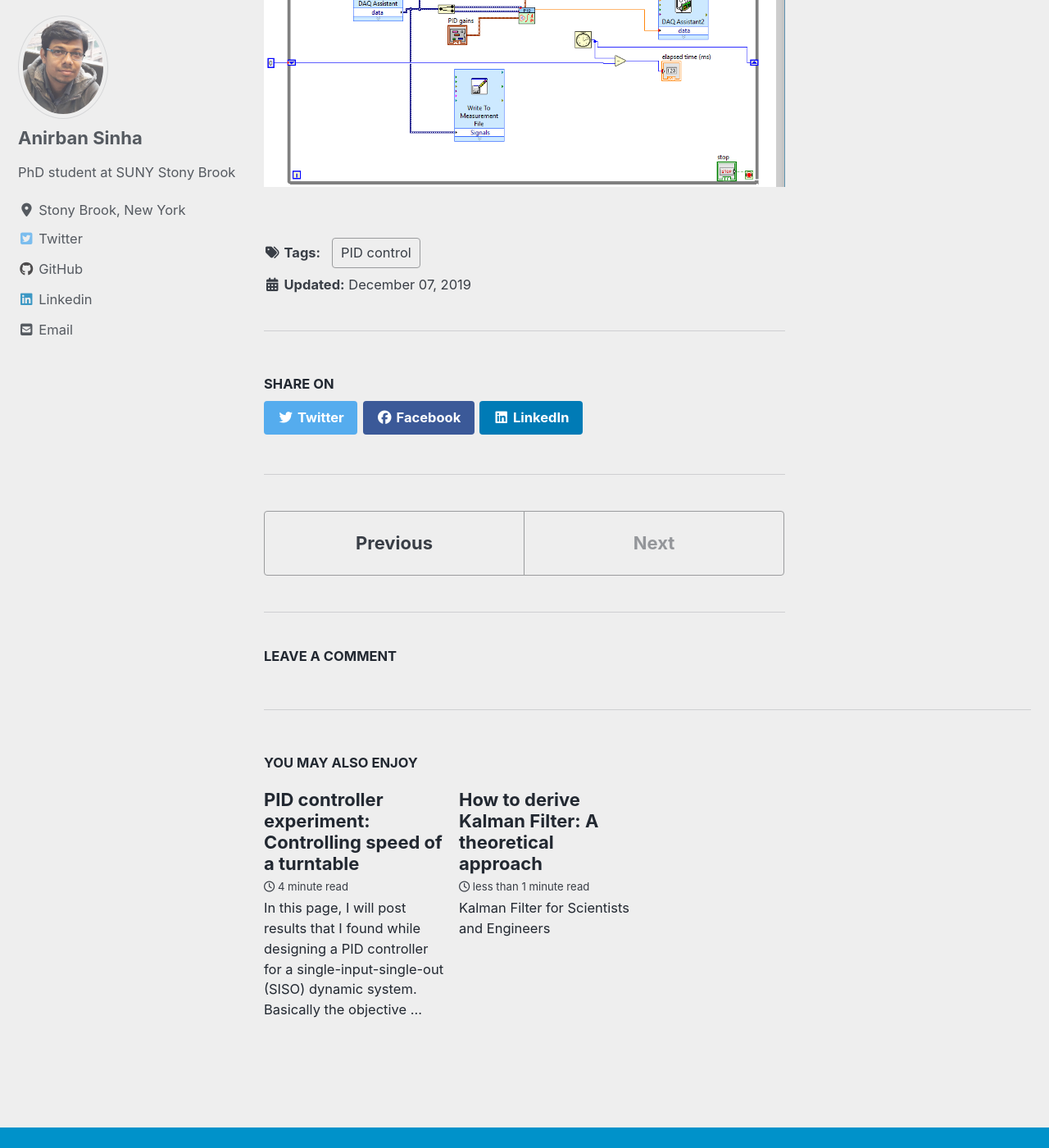
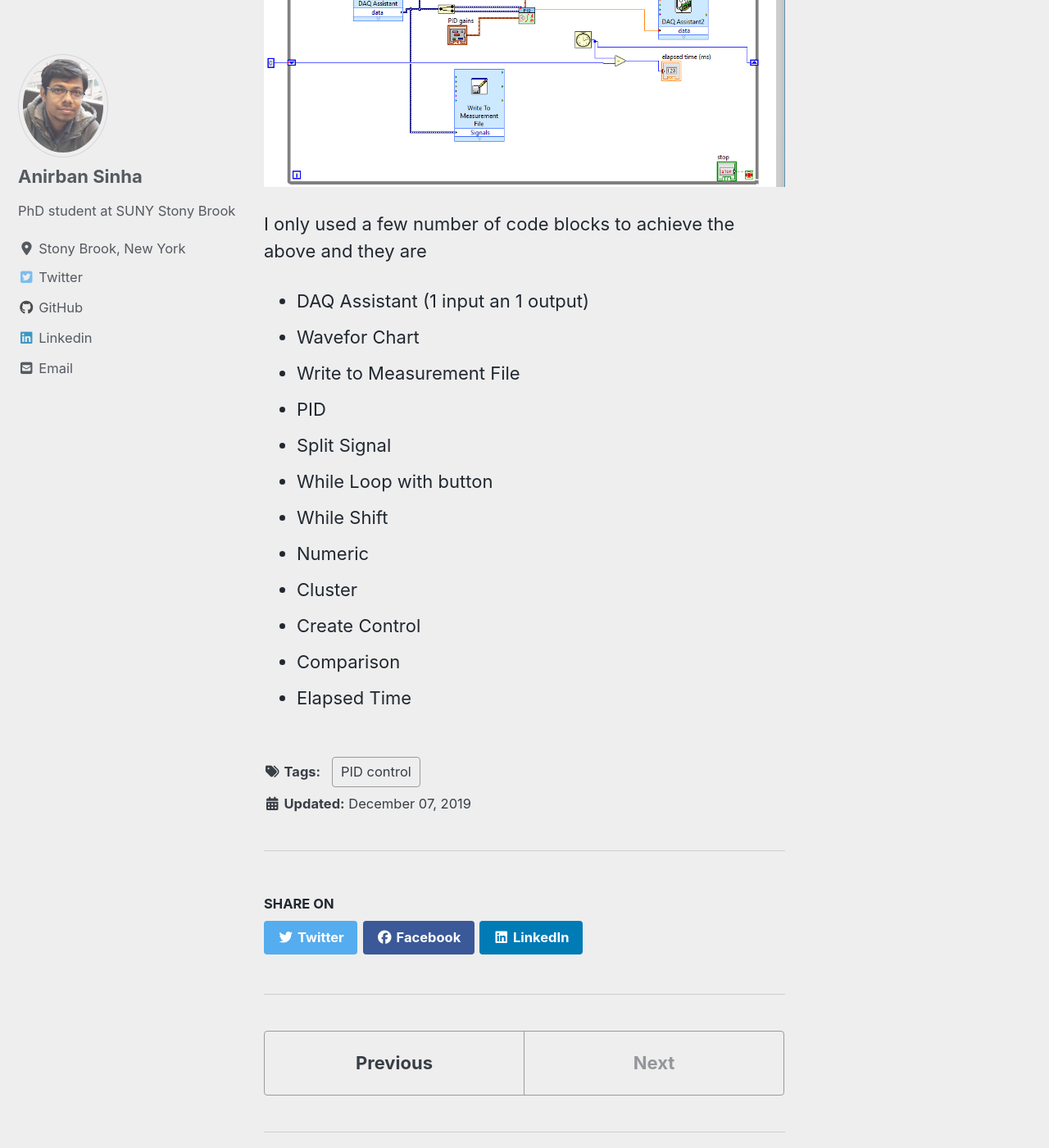
Before and after one commit to mattsinbot/mattsinbot.github.io, a Jekyll site: the page built from _posts/2019-12-7-PID2.md, in a window 1280 px wide and 1400 px high, scrolled down 5810 px. Shown: the whole window at 82% size. Built offline with Jekyll 4.4.1, drawn with Linux system fonts in a browser that asks for light colours; cached includes are drawn as plain includes; nearby versions of some CDN libraries; formulas are drawn with MathJax 3; comment, search, counter and statistics services are not loaded; some of the changed text lies outside the part shown.

Commit message:
labview code added

```diff
--- a/_posts/2019-12-7-PID2.md
+++ b/_posts/2019-12-7-PID2.md
@@ -131,6 +131,20 @@ The figure below shows the basic LABVIEW program that can be used to acquire and
 
 ![alt]({{ site.url }}{{ site.baseurl }}/images/control/labview_code.png)
 
+I only used a few number of code blocks to achieve the above and they are
+- DAQ Assistant (1 input an 1 output)
+- Wavefor Chart
+- Write to Measurement File
+- PID
+- Split Signal
+- While Loop with button
+- While Shift
+- Numeric
+- Cluster
+- Create Control
+- Comparison
+- Elapsed Time
+
 <!--[here](https://www.mathworks.com/help/control/ref/stepinfo.html)
 After running the above script in python, we can visualize the data as in the figure below.
 ![alt]({{ site.url }}{{ site.baseurl }}/images/control/visualize_recorded_data2.png)-->
```
Also changed, not shown: 1 other file.
